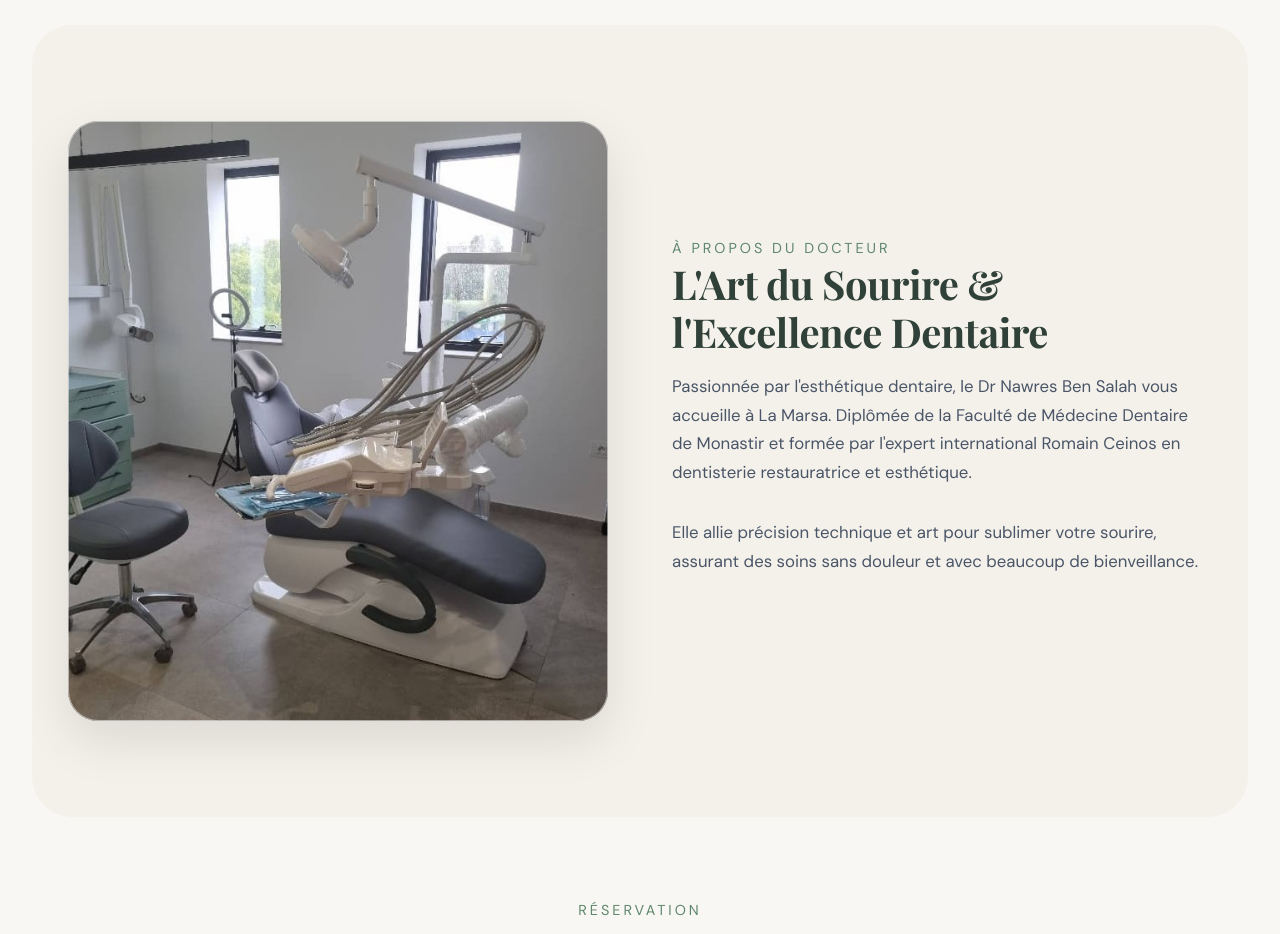
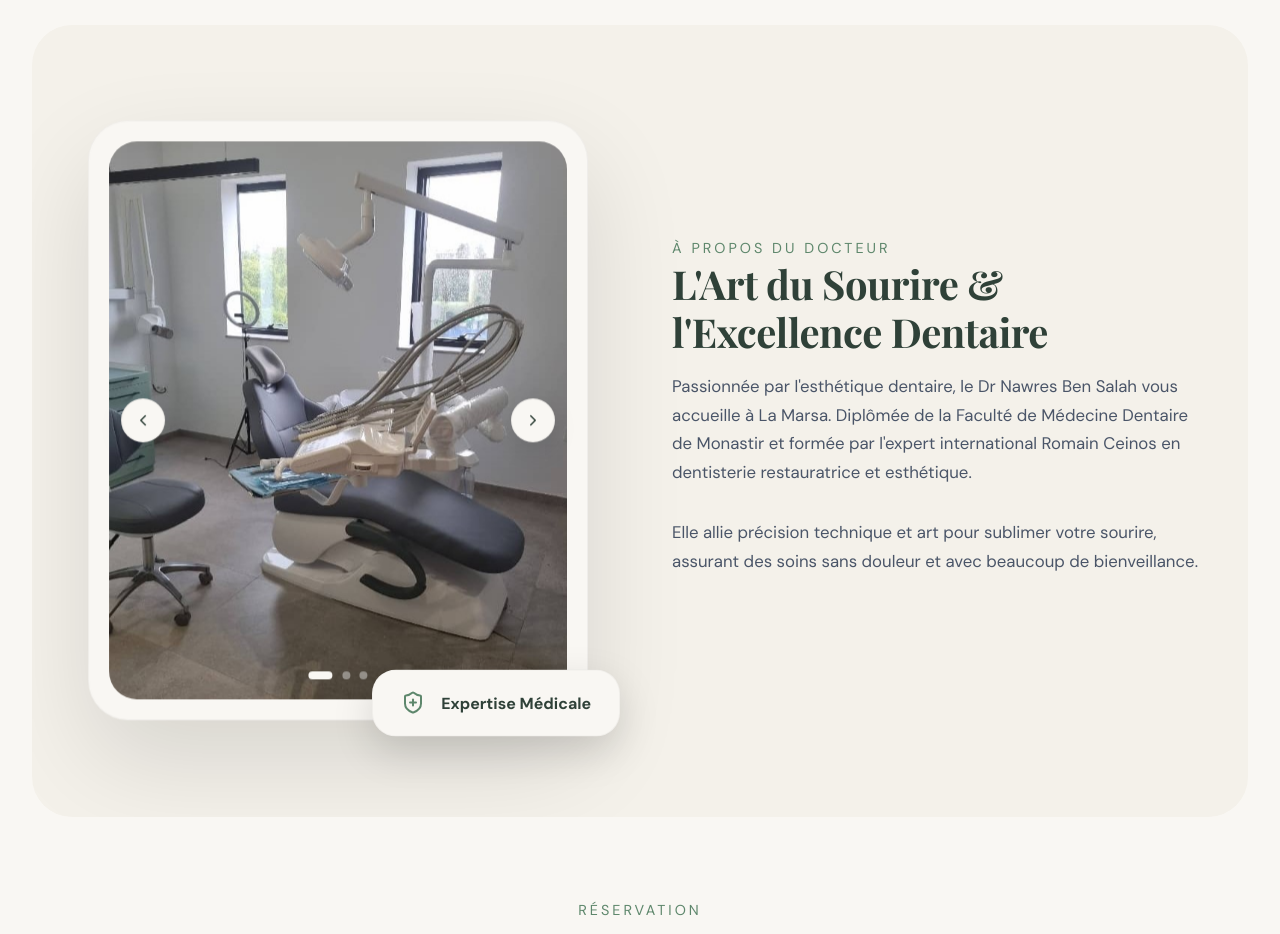
Before and after one commit to Escgot/nbs-dental, a React (Vite) app: page / in a window 1280 px wide. Shown: the part 1820-2754 px from the top of the page. Built offline with nearby package versions, Linux system fonts and the light colour scheme.

Commit message:
Add premium doctor image slider with floating effects

```diff
--- a/src/App.tsx
+++ b/src/App.tsx
@@ -1,5 +1,5 @@
 import { useState, useEffect, useRef } from 'react';
-import { motion } from 'framer-motion';
+import { motion, AnimatePresence } from 'framer-motion';
 import type { Variants } from 'framer-motion';
 import {
   Phone, Clock, MapPin, Mail,
@@ -80,6 +80,12 @@ const testimonials = [
   }
 ];
 
+const DOCTOR_IMAGES = [
+  "/images/doctor.jpg",
+  "/images/doctor1.jpg",
+  "/images/doctor2.jpg"
+];
+
 function App() {
   const [isScrolled, setIsScrolled] = useState(false);
   const [isVisible, setIsVisible] = useState(true);
@@ -87,6 +93,7 @@ function App() {
   const [currentTestimonial, setCurrentTestimonial] = useState(0);
   const [menuOpen, setMenuOpen] = useState(false);
   const [lang, setLang] = useState<Language>('fr');
+  const [currentDoctorImg, setCurrentDoctorImg] = useState(0);
   const servicesRef = useRef<HTMLDivElement>(null);
 
   const t = translations[lang];
@@ -99,6 +106,14 @@ function App() {
 
   const prevTestimonial = () => {
     setCurrentTestimonial((prev) => (prev === 0 ? testimonials.length - 1 : prev - 1));
+  };
+
+  const nextDoctorImg = () => {
+    setCurrentDoctorImg((prev) => (prev === DOCTOR_IMAGES.length - 1 ? 0 : prev + 1));
+  };
+
+  const prevDoctorImg = () => {
+    setCurrentDoctorImg((prev) => (prev === 0 ? DOCTOR_IMAGES.length - 1 : prev - 1));
   };
 
   useEffect(() => {
@@ -325,13 +340,49 @@ function App() {
         <div className="container">
           <div className="doctor-grid">
             <motion.div
-              className="doctor-image"
-              initial={{ opacity: 0, scale: 0.9 }}
-              whileInView={{ opacity: 1, scale: 1 }}
+              className="doctor-image-wrapper"
+              initial={{ opacity: 0, scale: 0.9, y: 30 }}
+              whileInView={{ opacity: 1, scale: 1, y: 0 }}
               viewport={{ once: true }}
-              transition={{ duration: 0.6 }}
+              transition={{ duration: 0.8, ease: "easeOut" }}
             >
-              <img src="/images/doctor.jpg" alt="Dr Nawres Ben Salah" />
+              <div className="doctor-image-premium-frame">
+                <AnimatePresence mode="wait">
+                  <motion.img
+                    key={currentDoctorImg}
+                    src={DOCTOR_IMAGES[currentDoctorImg]}
+                    alt="Dr Nawres Ben Salah"
+                    initial={{ opacity: 0, x: 20 }}
+                    animate={{ opacity: 1, x: 0 }}
+                    exit={{ opacity: 0, x: -20 }}
+                    transition={{ duration: 0.4 }}
+                    className="doctor-slider-img"
+                  />
+                </AnimatePresence>
+
+                <div className="doctor-slider-nav">
+                  <button className="slider-arrow prev" onClick={prevDoctorImg}>
+                    <ChevronLeft size={18} />
+                  </button>
+                  <button className="slider-arrow next" onClick={nextDoctorImg}>
+                    <ChevronRight size={18} />
+                  </button>
+                </div>
+
+                <div className="doctor-slider-dots">
+                  {DOCTOR_IMAGES.map((_, i) => (
+                    <div
+                      key={i}
+                      className={`slider-dot ${i === currentDoctorImg ? 'active' : ''}`}
+                      onClick={() => setCurrentDoctorImg(i)}
+                    />
+                  ))}
+                </div>
+              </div>
+              <div className="premium-floating-badge">
+                <ShieldPlus size={24} />
+                <span>Expertise Médicale</span>
+              </div>
             </motion.div>
 
             <motion.div
--- a/src/index.css
+++ b/src/index.css
@@ -496,27 +496,137 @@ a {
   align-items: center;
 }
 
-.doctor-image {
+/* Premium Doctor Slider */
+.doctor-image-wrapper {
   position: relative;
-  border-radius: 30px;
-  overflow: hidden;
-  box-shadow: 0 20px 50px rgba(0, 0, 0, 0.1);
-  height: 600px;
+  width: 100%;
+  max-width: 500px;
+  margin: 0 auto;
 }
 
-.doctor-image img {
+.doctor-image-premium-frame {
+  position: relative;
+  background: var(--white);
+  padding: 1.25rem;
+  border-radius: 40px;
+  box-shadow: 0 40px 100px rgba(0, 0, 0, 0.12);
+  border: 1px solid rgba(0, 0, 0, 0.04);
+  overflow: hidden;
+  height: 600px;
+  animation: float-slow 6s ease-in-out infinite;
+  display: flex !important; /* Ensure content is visible */
+}
+
+.doctor-slider-img {
   width: 100%;
   height: 100%;
   object-fit: cover;
-  object-position: top center;
+  border-radius: 28px;
 }
 
-.doctor-image::after {
-  content: '';
+.doctor-slider-nav {
   position: absolute;
-  inset: 0;
-  border-radius: 30px;
-  box-shadow: inset 0 0 0 1px rgba(255, 255, 255, 0.5);
+  top: 50%;
+  left: 0;
+  right: 0;
+  transform: translateY(-50%);
+  display: flex;
+  justify-content: space-between;
+  padding: 0 2rem;
+  pointer-events: none;
+  z-index: 20;
+}
+
+.slider-arrow {
+  width: 44px;
+  height: 44px;
+  background: var(--white);
+  border-radius: 50%;
+  display: flex;
+  align-items: center;
+  justify-content: center;
+  border: 1px solid rgba(0, 0, 0, 0.05);
+  cursor: pointer;
+  pointer-events: auto;
+  transition: all 0.3s cubic-bezier(0.4, 0, 0.2, 1);
+  box-shadow: 0 8px 25px rgba(0, 0, 0, 0.1);
+  color: var(--secondary-color);
+}
+
+.slider-arrow:hover {
+  background: var(--primary-color);
+  color: var(--white);
+  transform: scale(1.1);
+}
+
+.doctor-slider-dots {
+  position: absolute;
+  bottom: 2.5rem;
+  left: 50%;
+  transform: translateX(-50%);
+  display: flex;
+  gap: 0.6rem;
+  z-index: 20;
+}
+
+.slider-dot {
+  width: 8px;
+  height: 8px;
+  border-radius: 50%;
+  background: rgba(255, 255, 255, 0.4);
+  cursor: pointer;
+  transition: all 0.3s;
+}
+
+.slider-dot.active {
+  background: var(--white);
+  width: 24px;
+  border-radius: 10px;
+}
+
+.premium-floating-badge {
+  position: absolute;
+  bottom: -1rem;
+  right: -2rem;
+  background: var(--white);
+  padding: 1.25rem 1.75rem;
+  border-radius: 24px;
+  box-shadow: 0 15px 40px rgba(0, 0, 0, 0.15);
+  display: flex;
+  align-items: center;
+  gap: 1rem;
+  z-index: 30;
+  border: 1px solid rgba(0, 0, 0, 0.03);
+  animation: float-delayed 6s ease-in-out infinite;
+}
+
+@keyframes float-slow {
+  0%, 100% { transform: translateY(0); }
+  50% { transform: translateY(-15px); }
+}
+
+@keyframes float-delayed {
+  0%, 100% { transform: translateY(0); }
+  50% { transform: translateY(-10px); }
+}
+
+.premium-floating-badge span {
+  font-weight: 700;
+  font-family: var(--font-fancy);
+  font-size: 1rem;
+  color: var(--secondary-color);
+}
+
+.premium-floating-badge svg {
+  color: var(--primary-color);
+}
+
+@media (max-width: 768px) {
+  .premium-floating-badge {
+    bottom: -1.5rem;
+    right: 0rem;
+    padding: 0.8rem 1.25rem;
+  }
 }
 
 .doctor-content h2 {
```
Also changed, not shown: public/images/doctor1.jpg, public/images/doctor2.jpg (added).
